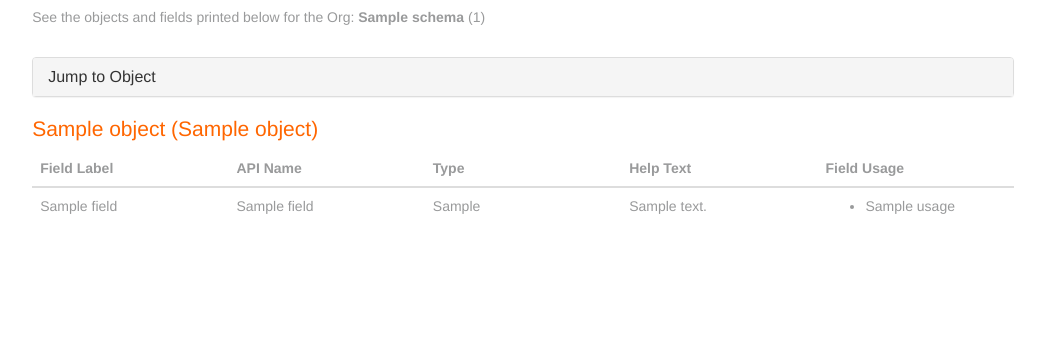
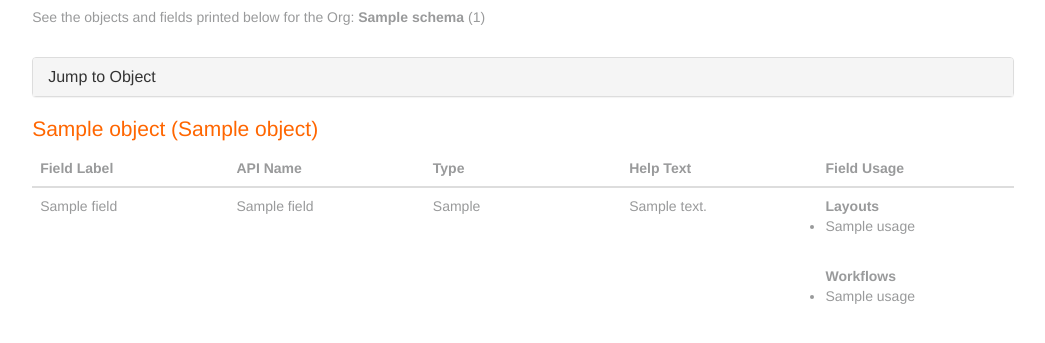
Before and after one commit to benedwards44/schemalister, a Django app: template schemalister/templates/schema.html in a window 1280 px wide. Shown: the part 188-531 px from the top of the page, without its empty margins (117-1162 px from the left). Run offline with Django 3.2, Linux system fonts and the light colour scheme; the template is opened without the code that fills it: most values are stand-ins (such as "Sample title", 1, 10 or a date in 2020); data that the repository does not hold is empty; parts of the project's set-up code (start-up, migrations or seed data) failed here and were passed over; some libraries are stand-ins or nearby versions.

Commit message:
Added logic for workflows

```diff
--- a/getschema/models.py
+++ b/getschema/models.py
@@ -37,6 +37,12 @@ class Field(models.Model):
 	description = models.TextField(blank=True, null=True)
 	help_text = models.TextField(blank=True, null=True)
 
+	def page_layout_usage(self):
+		return self.fieldusage_set.filter(type='Page Layout')
+
+	def workflow_usage(self):
+		return self.fieldusage_set.filter(type='Workflow')
+
 	def usages(self):
 		return self.fieldusage_set.all()
 
--- a/schemalister/static/css/styles.css
+++ b/schemalister/static/css/styles.css
@@ -125,3 +125,7 @@ a.object_link:hover {
 .form-group {
     margin-bottom: 0;
 }
+
+.no-padding-left {
+    padding-left: 0;
+}
--- a/schemalister/templates/schema.html
+++ b/schemalister/templates/schema.html
@@ -96,8 +96,16 @@
 							<td>{{ field.data_type|linebreaks }}</td>
 							<td>{% if field.help_text %}{{ field.help_text|linebreaks }}{% endif %}</td>
 							<td>
-								<ul>
-									{% for usage in field.usages %}
+								<strong>Layouts</strong>
+								<ul class="no-padding-left">
+									{% for usage in field.page_layout_usage %}
+										<li>{{ usage.name }}</li>
+									{% endfor %}
+								</ul>
+								<br/>
+								<strong>Workflows</strong>
+								<ul class="no-padding-left">
+									{% for usage in field.workflow_usage %}
 										<li>{{ usage.name }}</li>
 									{% endfor %}
 								</ul>
```
